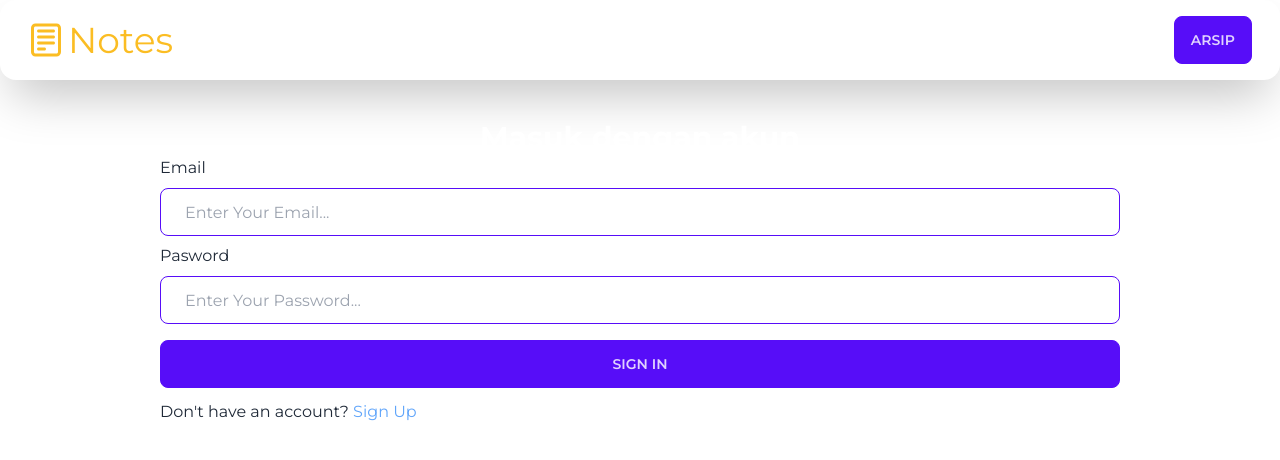
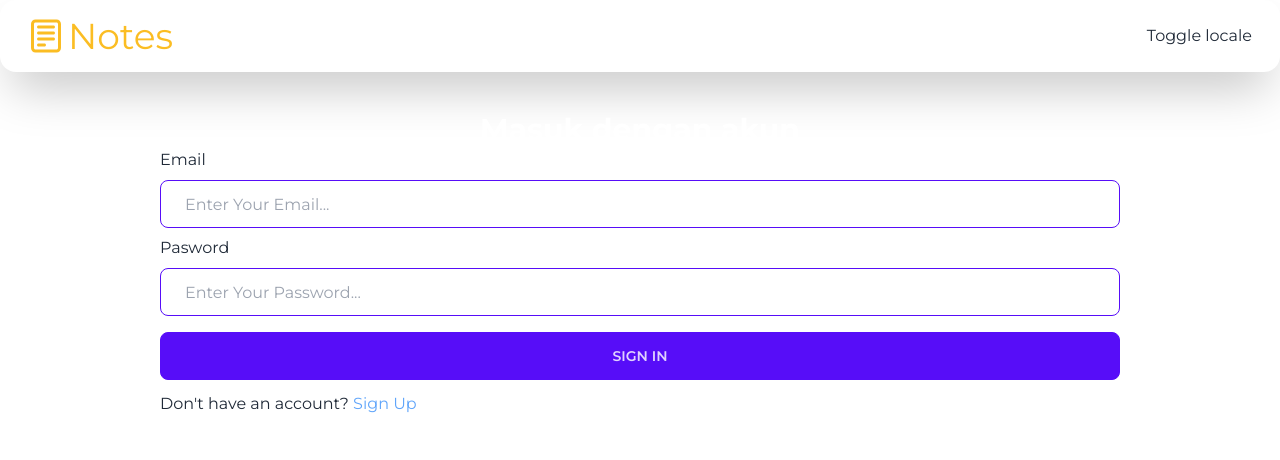
Before and after one commit to naufaladdhiya/note-app, a React (Create React App) app: page / in a window 1280 px wide. Shown: the top 460 px of the page. Built offline with nearby package versions, Linux system fonts and the light colour scheme; no server answers.

Commit message:
feat: enable currentuser navbar

```diff
--- a/src/pages/navigation.pages.jsx
+++ b/src/pages/navigation.pages.jsx
@@ -1,22 +1,42 @@
-import React, { Fragment } from 'react';
-
-import { Link, Outlet } from 'react-router-dom';
-import { CgNotes } from 'react-icons/cg';
+/* eslint-disable arrow-body-style */
+import React, { Fragment, useContext } from "react";
+import { Link, Outlet } from "react-router-dom";
+import { CgNotes } from "react-icons/cg";
+import { LocaleContext } from "../context/localization.context";
+import { UserContext } from "../context/user.context";
 
 function Navigation() {
+  const { locale, toggleLocale } = useContext(LocaleContext);
+  const { currentUser } = useContext(UserContext);
   return (
     <>
-      <div className="navbar bg-base-100 flex justify-between items-center px-7 shadow-2xl rounded-2xl py-4">
+      <div className="flex items-center justify-between py-4 shadow-2xl navbar bg-base-100 px-7 rounded-2xl">
+        <div className="navbar-start">
           <div className="text-4xl text-warning">
             <Link to="./" className="flex items-center gap-1">
               <CgNotes />
-            <p>Notes</p>
+              <p>{locale === "id" ? "Catatan" : "Notes"}</p>
             </Link>
           </div>
-        <div className="">
+        </div>
+        {currentUser && (
+          <div className="gap-3 navbar-center">
+            <Link to="./">
+              <button className="btn btn-primary btn-md text-md" type="button">
+                {locale === "id" ? "Beranda" : "Home"}
+              </button>
+            </Link>
             <Link to="./archieve">
-            <button className="btn btn-primary btn-md text-md" type="button">Arsip</button>
+              <button className="btn btn-primary btn-md text-md" type="button">
+                {locale === "id" ? "Arsip" : "Archive"}
+              </button>
             </Link>
+          </div>
+        )}
+        <div className="navbar-end">
+          <button type="button" onClick={toggleLocale}>
+            Toggle locale
+          </button>
         </div>
       </div>
       <Outlet />
```
Lines whose indentation alone changed are shown as unchanged.
